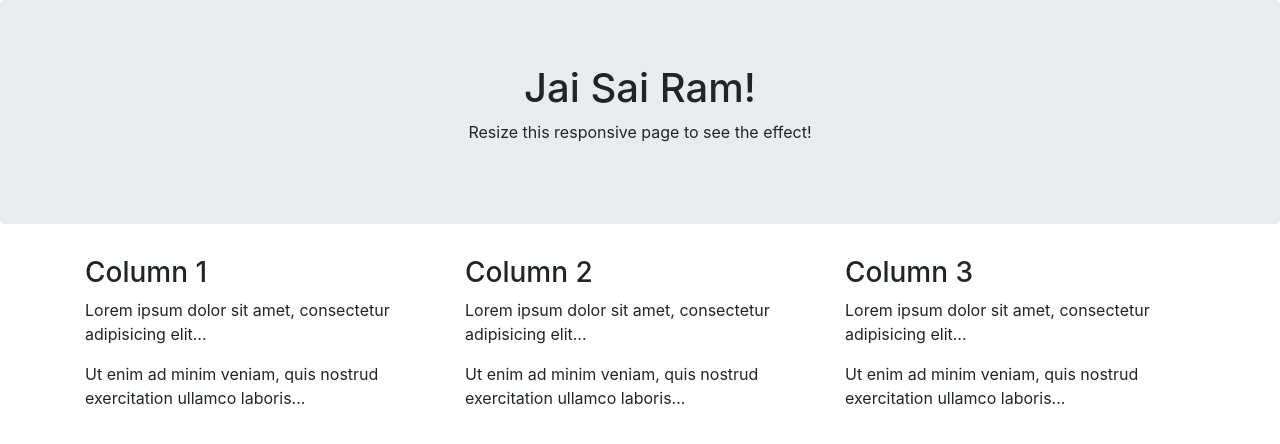
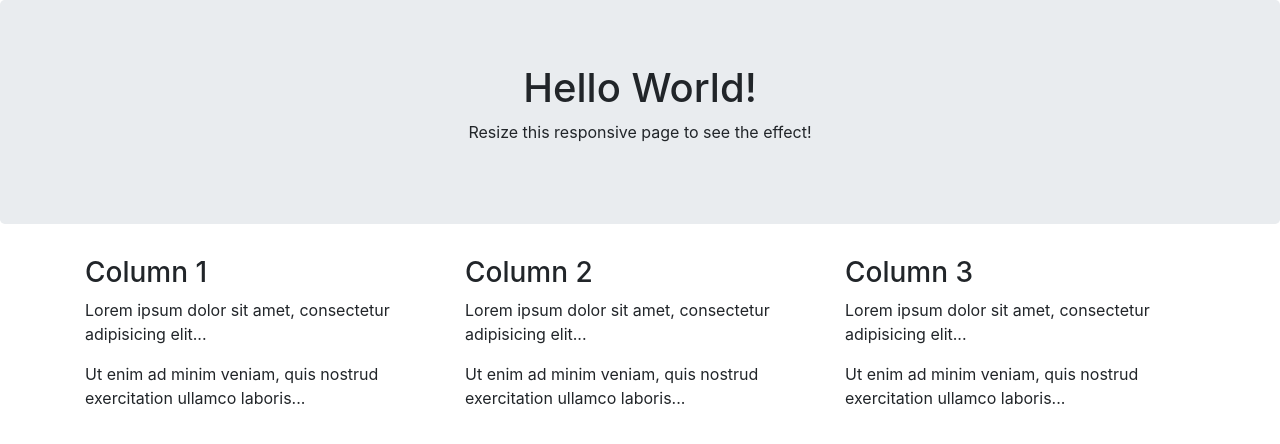
Before and after one commit to saipavanjonnavithula/pavanjonnavithula, a plain HTML site: page index.html in a window 1280 px wide. Drawn offline with nearby package versions, Linux system fonts and the light colour scheme.

Commit message:
html changes

```diff
--- a/index.html
+++ b/index.html
@@ -12,7 +12,7 @@
 <body>
 
 <div class="jumbotron text-center">
-  <h1>Jai Sai Ram!</h1>
+  <h1>Hello World!</h1>
   <p>Resize this responsive page to see the effect!</p>
 </div>
 
```
